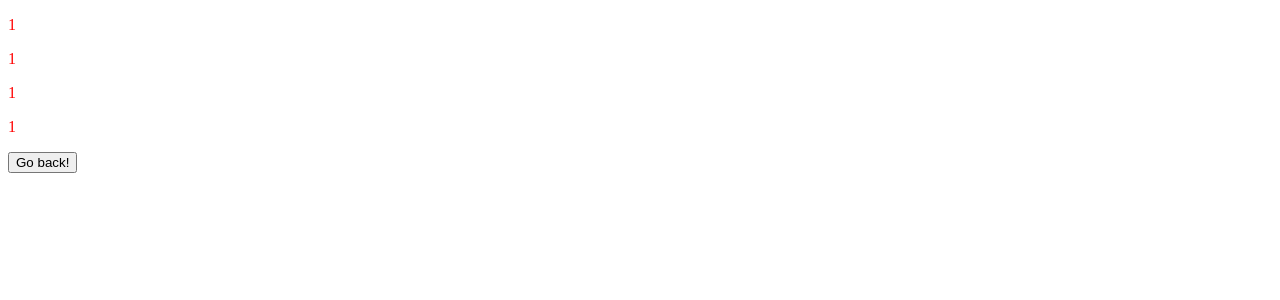
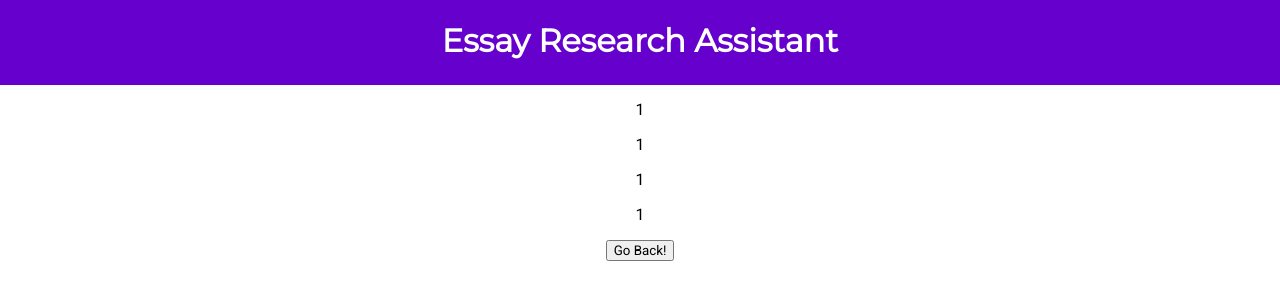
Before and after one commit to MousaZourob/EssayResearcher, a Flask app: a page that uses templates/base.html in a window 1280 px wide. Shown: the top 300 px of the page. Run offline with Flask 2, Linux system fonts and the light colour scheme.

Commit message:
added font and color scheme

```diff
--- a/static/styles/style.css
+++ b/static/styles/style.css
@@ -1,2 +1,21 @@
+/*
+    Color Scheme:
+    primary: rgb(102, 0, 204)
+    secondary: white
+    text: black
 
-body {color:red;}
+    Font:
+    font-family: 'Montserrat', sans-serif;
+    font-family: 'Roboto', sans-serif;
+*/
+
+#top {
+    position: fixed;
+    top: 0;
+    left: 0;
+    margin: 0px;
+    background-color: rgb(102, 0, 204);
+    color: white;
+    font-family: 'Montserrat', sans-serif;
+    width: 100%;
+}
--- a/templates/base.html
+++ b/templates/base.html
@@ -5,9 +5,40 @@
     {% block head %}
     {% endblock %}
     <link rel="stylesheet" type = "text/css" href="{{ url_for('static', filename='styles/style.css') }}">
+    <link href="https://fonts.googleapis.com/css2?family=Montserrat&family=Roboto&display=swap" rel="stylesheet">
 </head>
 <body>
-    {% block content %}
-    {% endblock %}
+    <div id="top">
+        <h1>Essay Research Assistant</h1>
+    </div>
+    <style>
+        p, a, input, button {
+            font-family: 'Roboto', sans-serif;
+            color: black;
+        }
+
+        #top {
+            position: fixed;
+            top: 0;
+            left: 0;
+            margin: 0px;
+            background-color: rgb(102, 0, 204);
+            color: white;
+            font-family: 'Montserrat', sans-serif;
+            width: 100%;
+            text-align: center;
+            height: 85px;
+        }
+
+        #content {
+            margin-top: 100px;
+            width: 100%;
+            text-align: center;
+        }
+    </style>
+    <div id="content">
+        {% block content %}
+        {% endblock %}
+    </div>
 </body>
 </html>
--- a/templates/research.html
+++ b/templates/research.html
@@ -8,7 +8,6 @@
     {% for name in content %}
         <p> {{name}} </p>
     {% endfor %}
-    <form>
-        <input type="button" value="Go back!" onclick="history.back()">
-    </form>
+    <button onclick="history.back()">Go Back!</button>
+
 {% endblock %}
```
